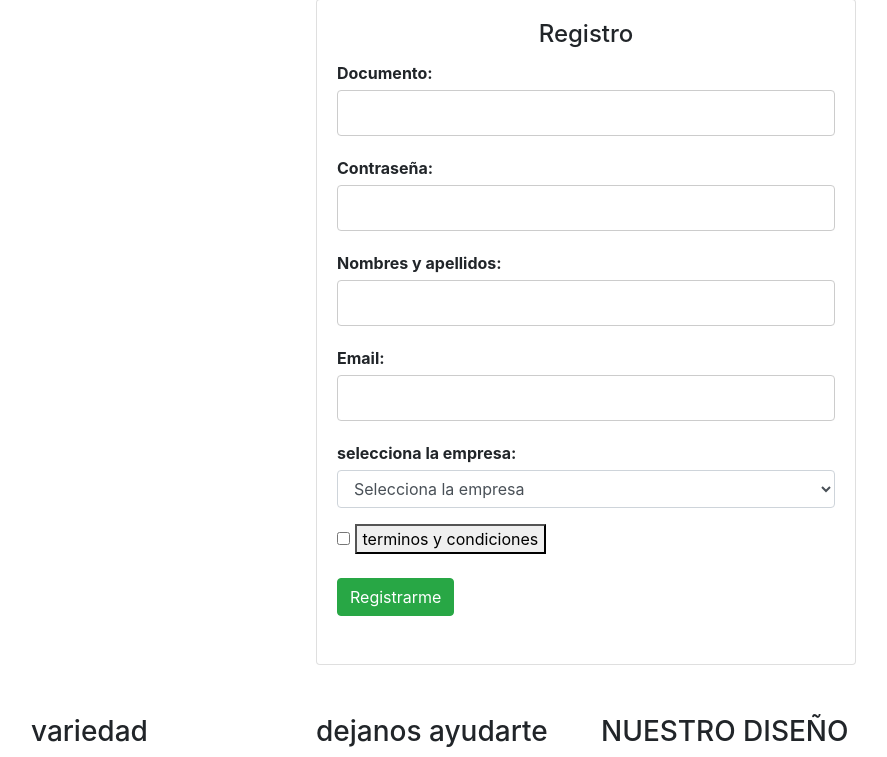
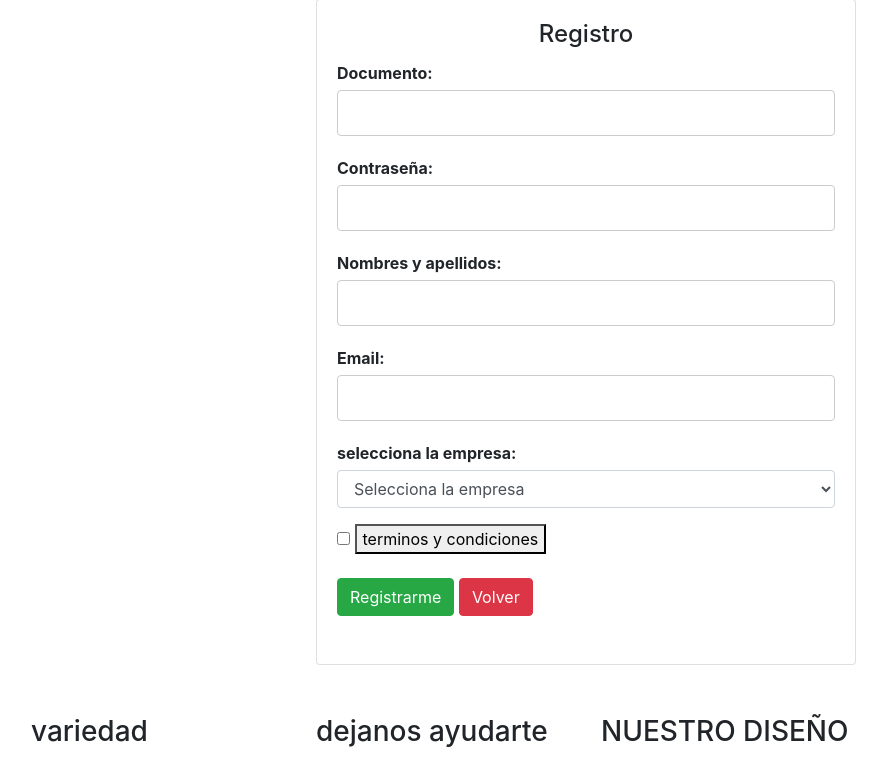
Before and after one commit to cristianFigueroa02/proyecto_herramientas_sena, a PHP site: page /admin/crear_admin.php in a window 1280 px wide. Shown: the part 349-1106 px from the top of the page, without its empty margins (54-941 px from the left). Run offline with PHP 8.4, Linux system fonts and the light colour scheme; data comes from the database, SQL or seed files in the repository; some libraries are stand-ins or nearby versions.

Commit message:
boton volver

```diff
--- a/superadmin/admin/crear_admin.php
+++ b/superadmin/admin/crear_admin.php
@@ -211,6 +211,7 @@
                                             <br>
                                             <br>
                                             <button type="submit" class="btn btn-success" style="margin: auto;">Registrarme</button>
+                                            <a href="lista_admin.php" class="btn btn-danger">Volver</a>
                                 </form>
                             </div>
                         </div>
```
